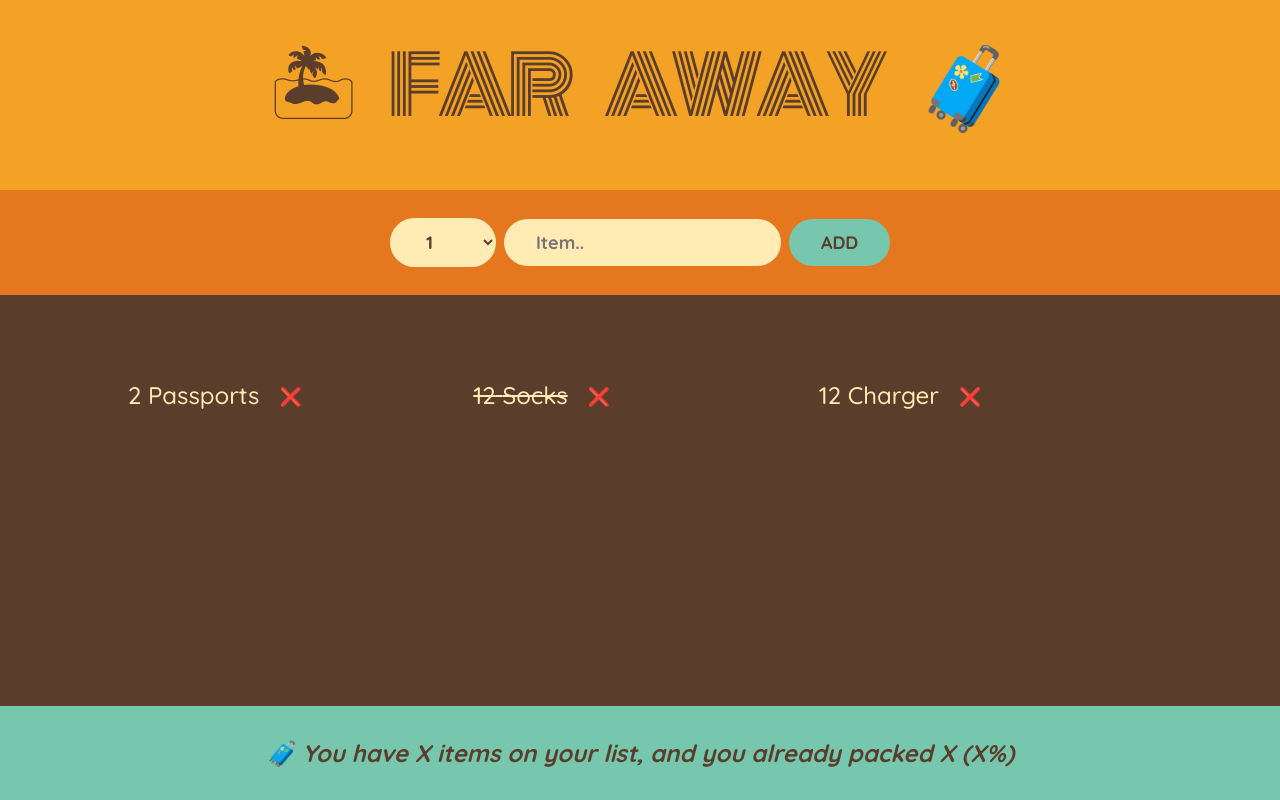
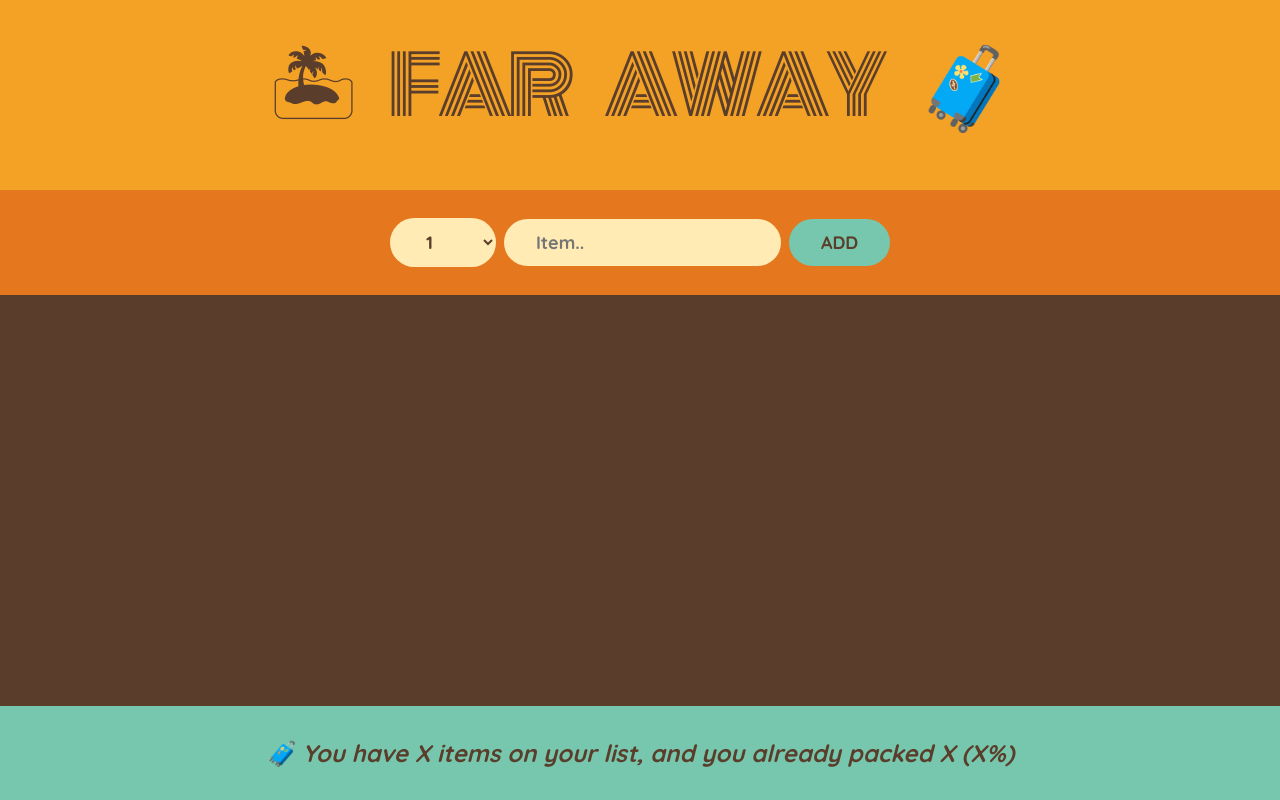
Before and after one commit to Jawadahmaad10/travel-list, a React (Create React App) app: page / in a window 1280 px wide. Built offline with nearby package versions, Linux system fonts and the light colour scheme.

Commit message:
travel list

```diff
--- a/src/App.js
+++ b/src/App.js
@@ -8,10 +8,13 @@
 ];
 
 export default function App(){
+
+  const [items , setItems] = useState([]);
+
 return <div className="app">
    <Logo/>
    <Form/>
-   <PackingList/>
+   <PackingList items={items}/>
    <Stats/>
 </div>
 }
@@ -24,9 +27,14 @@
 
 
 function Form(){
-//
+
   const [description , setDescription] = useState("");
   const [quantity , setQuantity] = useState(1);
+
+
+  function handleAddItems(item){
+   setItems((items) => [...items, item ]);
+  }
 
   function handleSubmit(e){
    e.preventDefault();
@@ -35,6 +43,9 @@
     //  console.log(e);
    const newItem = { description , quantity , packed: false , id:Date.now()};
    console.log(newItem);
+
+   handleAddItems(newItem);
+
 
   //  we set it when page refereshes it the gets back to original form the input area(textfield)..
    setDescription("");
@@ -56,10 +67,10 @@
 }
 
 
-function PackingList(){
+function PackingList({items}){
  return(
  <div className="list"><ul className="list">
-  {initialItems.map(item => <Item item={item} key={item.id}/>)}
+  {items.map(item => <Item item={item} key={item.id}/>)}
   </ul>
   </div>
   );
```
